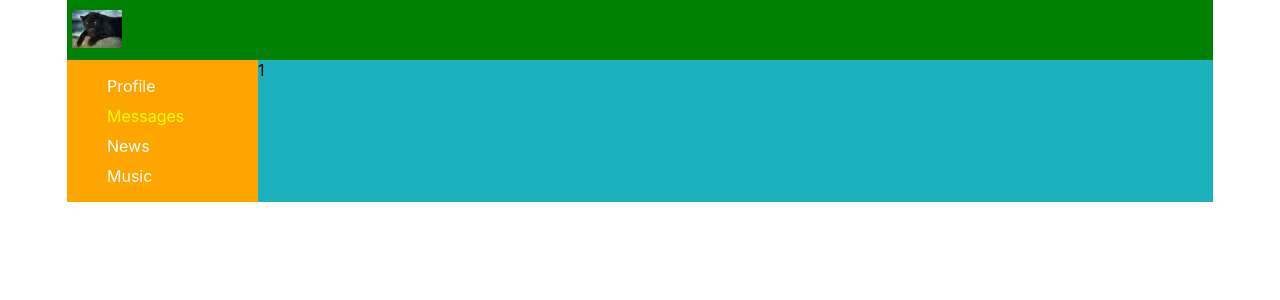
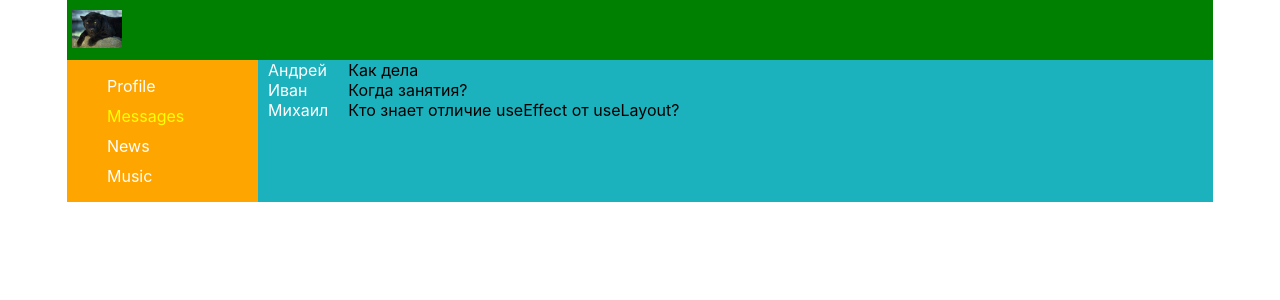
Before and after one commit to Ichetov/Samuray, a React (Create React App) app: page /dialogs in a window 1280 px wide. Shown: the top 300 px of the page. Built offline with nearby package versions, Linux system fonts and the light colour scheme.

Commit message:
took out the BLL

```diff
--- a/src/App.tsx
+++ b/src/App.tsx
@@ -7,11 +7,19 @@ import { Footer } from './components/footer/Footer';
 import { Dialogs } from './components/dialogs/Dialogs';
 import { Wrapper } from './Wrapper';
 import { Route, Routes } from 'react-router-dom';
+import { PostType } from './components/profile/posts/post/Post';
+import { DialogPropsType } from './components/dialogs/Dialog';
+import { MessagePropsType } from './components/dialogs/Message';
 
 
+type AppPropsType = {
+  postMessages: Array<PostType>
+  dialogsData: Array<DialogPropsType>
+  postData: Array<MessagePropsType>
+}
 
 
-function App() {
+function App({postMessages, dialogsData,postData}: AppPropsType) {
 
   return (
     <div className="App">
@@ -19,8 +27,8 @@ function App() {
       <Sidebar />
       <Wrapper>
         <Routes>
-          <Route path='/profile' element={<Profile />} />
-          <Route path='/dialogs' element={<Dialogs />} />
+          <Route path='/profile' element={<Profile postMessages = {postMessages}/>} />
+          <Route path='/dialogs/*' element={<Dialogs postData = {postData} dialogsData = {dialogsData}/>} />
         </Routes>
       </Wrapper>
       {/* <Footer/> */}
--- /dev/null
+++ b/src/components/dialogs/Dialog.tsx
@@ -0,0 +1,19 @@
+import React from "react"
+import { NavLink } from "react-router-dom"
+
+
+
+export type DialogPropsType = {
+    name: string
+    id: number
+}
+
+
+export const Dialog: React.FC<DialogPropsType> = ({name, id}) => {
+    let path = '/dialogs/'+id;
+    return (
+        <div>
+            <NavLink to={path}>{name}</NavLink>
+        </div>
+    )
+}
--- a/src/components/dialogs/Dialogs.tsx
+++ b/src/components/dialogs/Dialogs.tsx
@@ -1,12 +1,33 @@
 import styled from "styled-components"
 import { Container } from "../Container"
+import { NavLink } from "react-router-dom"
+import { Dialog, DialogPropsType } from "./Dialog"
+import { Message, MessagePropsType } from "./Message"
 
 
+type DialogsPropsType = {
+    dialogsData: Array<DialogPropsType>
+    postData: Array<MessagePropsType>
+}
 
-export const Dialogs = () => {
+
+export const Dialogs: React.FC<DialogsPropsType> = ({dialogsData, postData}) => {
+    let data = dialogsData.map(item => {
+        return <Dialog key={item.id} {...item} />
+    })
+    let messages = postData.map(item => {
+      return <Message key={item.id} message={item.message} id = {item.id}/>
+    })
     return (
         <StyledMessages>
-           1
+            <Wrapper>
+                <MessagesName>
+                    {data}
+                </MessagesName>
+                <MessagesItem>
+                    {messages}
+                </MessagesItem>
+            </Wrapper>
         </StyledMessages>
     )
 }
@@ -14,3 +35,16 @@ export const Dialogs = () => {
 const StyledMessages = styled.section`
 
 `
+const Wrapper = styled.div`
+display: flex;
+`
+const MessagesName = styled.div`
+margin-left: 10px;
+& > div > a{
+   text-decoration: none;
+   color: white;
+}
+`
+const MessagesItem = styled.div`
+margin-left: 20px;
+`
--- /dev/null
+++ b/src/components/dialogs/Message.tsx
@@ -0,0 +1,17 @@
+import React from "react"
+
+
+
+
+export type MessagePropsType = {
+    message: string
+    id: number
+}
+
+
+export const Message: React.FC<MessagePropsType> = ({message}) => {
+
+    return (
+            <div>{message}</div>
+    )
+}
--- a/src/components/profile/Profile.tsx
+++ b/src/components/profile/Profile.tsx
@@ -1,14 +1,19 @@
 import styled from "styled-components"
-import icon from "./../../images/ec036f0f1cddedb4d0a7b1176c747982.jpeg"
+
 import { Container } from "../Container"
 import { MyPost } from "./posts/MyPosts"
+import { ProfileInfo } from "./posts/profileInfo/ProfileInfo"
+import { PostType } from "./posts/post/Post"
 
+type ProfilePropsType = {
+    postMessages: Array<PostType>
+}
 
-export const Profile = () => {
+export const Profile: React.FC<ProfilePropsType> = ({postMessages}) => {
     return (
         <StyledProfile>
-            <Img src={icon} />
-            <MyPost />
+            <ProfileInfo />
+            <MyPost postMessages = {postMessages}/>
         </StyledProfile>
     )
 }
@@ -16,7 +21,3 @@ export const Profile = () => {
 const StyledProfile = styled.section`
 
 `
-
-const Img = styled.img`
- width: 100%;
-`
--- a/src/components/profile/posts/MyPosts.tsx
+++ b/src/components/profile/posts/MyPosts.tsx
@@ -1,30 +1,36 @@
 import styled from "styled-components"
-import icon from './../../../images/108261978.fe2e75d1.160x160o.40118e6a2177@2x.jpeg'
-import { Post } from "./post/Post"
+
+import { Post, PostType } from "./post/Post"
+import { ProfileInfo } from "./profileInfo/ProfileInfo"
 
 
+type MyPostType = {
+    postMessages: Array<PostType>
+}
 
-export const MyPost = () => {
+export const MyPost: React.FC<MyPostType> = ({postMessages}) => {
+    let postArray = postMessages.map(item => {
+        return <Post key = {item.id} icon={item.icon} message={item.message} likeCount={item.likeCount} id={item.id}/>
+    })
     return (
         <StyledMyPost>
+            <Header>My post</Header>
 
-            <div>
-                My post
-                <div>
-                    <textarea ></textarea>
-                    <button>Add post</button>
-                </div>
-                <div>
-                   <Post icon = {icon} message = {'Hello how are you?'}/>
-                   <Post icon = {icon} message = {'Did you go'}/>
-                   <Post icon = {icon} message = {'Did you drink wine?'}/>
-                </div>
-            </div>
-
+            <WrapperStyled>
+                <textarea></textarea>
+                <div><button>Add post</button></div>
+            </WrapperStyled>
+            {postArray}
         </StyledMyPost>
     )
 }
 
 const StyledMyPost = styled.section`
-
+padding: 10px;
 `
+const WrapperStyled = styled.div`
+margin-bottom: 10px;
+`
+const Header = styled.h2`
+  text-align: center;
+`
--- a/src/components/profile/posts/post/Post.tsx
+++ b/src/components/profile/posts/post/Post.tsx
@@ -1,27 +1,44 @@
 
 import styled from "styled-components"
 
-type PostType = {
+export type PostType = {
     icon: string
     message: string
+    likeCount: number
+    id: number
 }
 
-export const Post:React.FC<PostType> = ({icon, message}) => {
+export const Post:React.FC<PostType> = ({icon, message, likeCount, id }) => {
     return (
-        <StyledPost>
-            <div>
+        <PostStyled>
+            <PostWrapper>
                 <Img src={icon} />
-                 {message}
-            </div>
+                 <MessageStyled>{message}</MessageStyled>
+                 <div>Like: {likeCount }</div>
+            </PostWrapper>
 
-        </StyledPost>
+        </PostStyled>
     )
 }
 
-const StyledPost = styled.section`
+const PostStyled = styled.section`
 grid-area: content;
+padding-top: 5px;
+border: 1px solid black;
+border-radius: 20px;
+&+&{
+    margin-top: 10px;
+}
 `
 
 const Img = styled.img`
 width: 40px;
 `
+
+const MessageStyled = styled.span`
+margin-left: 10px;
+`
+
+const PostWrapper = styled.div`
+margin-left: 40px;
+`
--- /dev/null
+++ b/src/components/profile/posts/profileInfo/ProfileInfo.tsx
@@ -0,0 +1,15 @@
+import styled from "styled-components"
+import icon from "./../../../../images/ec036f0f1cddedb4d0a7b1176c747982.jpeg"
+
+export const ProfileInfo = () => {
+    return (
+        <div>
+            <Img src={icon} />
+        </div>
+
+    )
+}
+
+const Img = styled.img`
+ width: 100%;
+`
--- a/src/components/sidebar/Sidebar.tsx
+++ b/src/components/sidebar/Sidebar.tsx
@@ -9,7 +9,7 @@ export const Sidebar = () => {
             <StyledList>
                 <li><NavLink className={({ isActive, isPending }) =>
                     isActive ? "active" : ""}
-                    to='profile' >Profile</NavLink></li>
+                    to='/profile' >Profile</NavLink></li>
                 <li><NavLink to='dialogs'>Messages</NavLink></li>
                 <li><a >News</a></li>
                 <li><a >Music</a></li>
--- a/src/index.tsx
+++ b/src/index.tsx
@@ -3,11 +3,30 @@ import ReactDOM from 'react-dom';
 import './index.css';
 import App from './App';
 import { BrowserRouter } from 'react-router-dom';
+import iconPost from './images/108261978.fe2e75d1.160x160o.40118e6a2177@2x.jpeg'
+
+let postMessages = [
+  { message: 'Hello how are you?', likeCount: 10, icon: iconPost, id: 1 },
+  { message: 'Did you go', likeCount: 6, icon: iconPost, id: 2 },
+  { message: 'Did you drink wine?', likeCount: 57, icon: iconPost, id: 3 }
+]
+
+let dialogsData = [
+  { name: 'Андрей', id: 1 },
+  { name: 'Иван', id: 2 },
+  { name: 'Михаил', id: 3 },
+]
+
+let postData = [
+  { message: 'Как дела', id: 1},
+  { message: 'Когда занятия?', id: 2 },
+  { message: 'Кто знает отличие useEffect от useLayout?', id: 3},
+]
 
 
 ReactDOM.render(
   <BrowserRouter>
-    <App />
+    <App postMessages = {postMessages} dialogsData = {dialogsData} postData = {postData}/>
   </BrowserRouter>,
   document.getElementById('root')
 );
```
